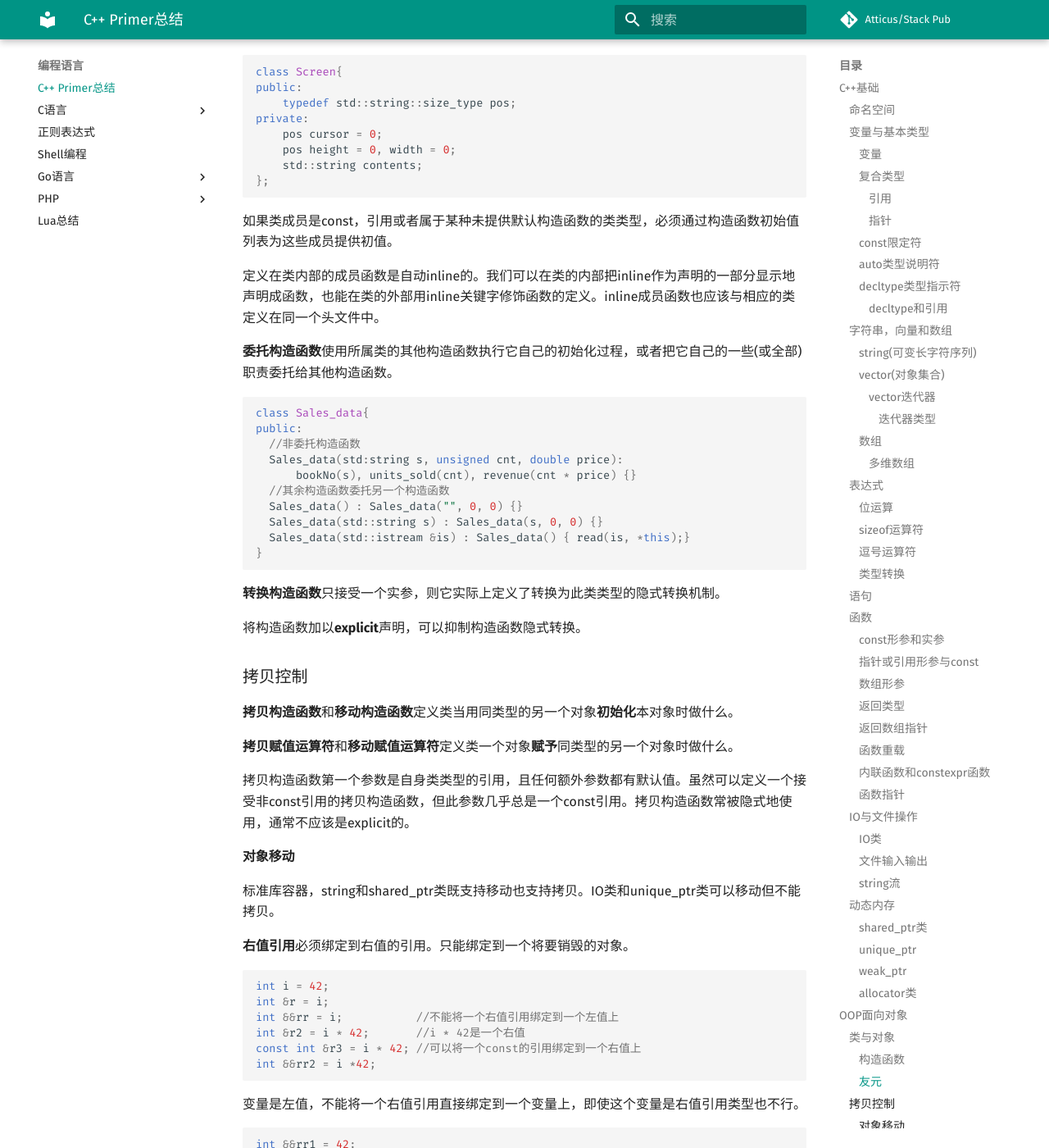
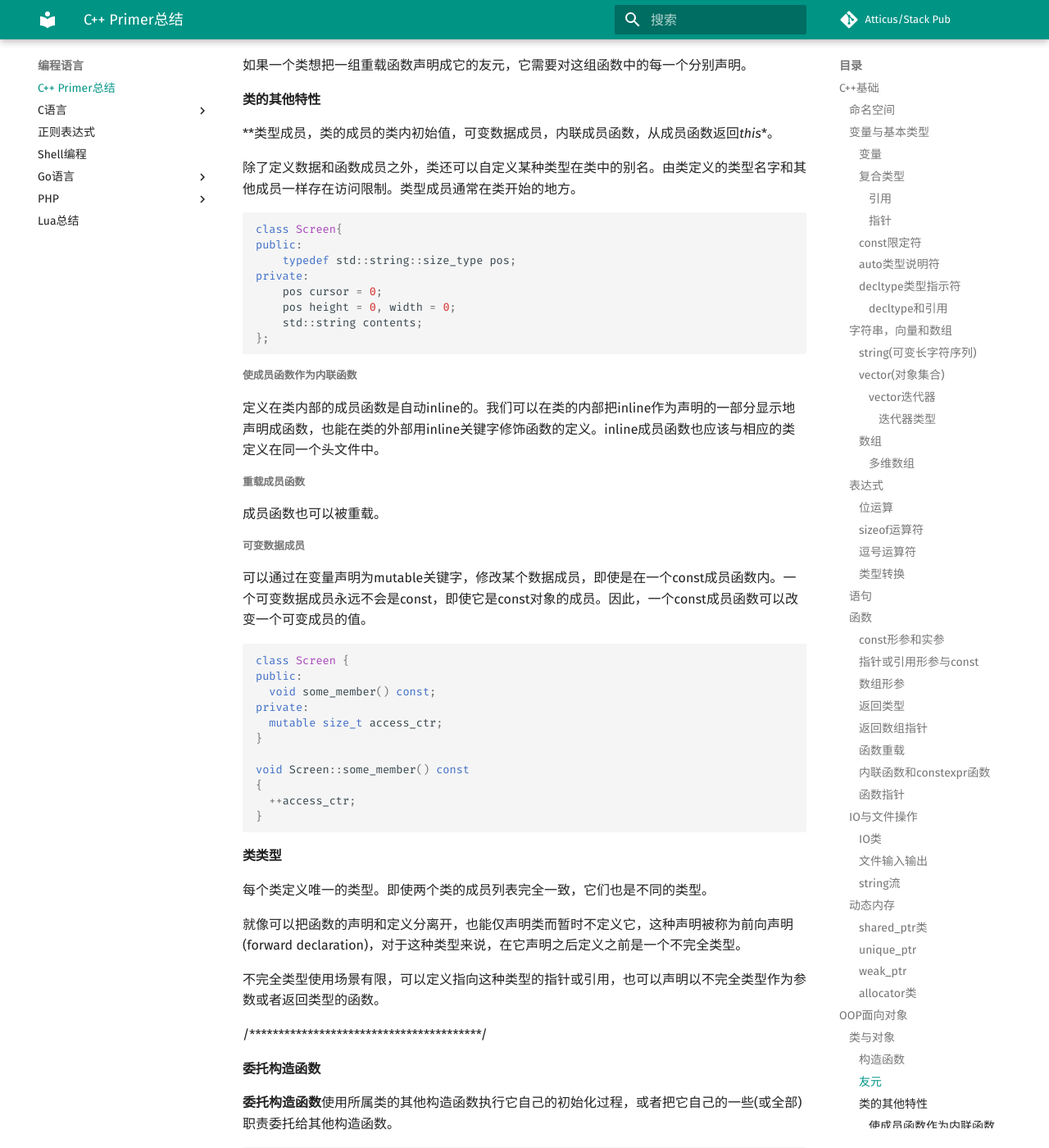
Before and after one commit to opfanswyx/StackPub, an MkDocs documentation site: the page built from docs/cplus/c++_primer.md, in a window 1280 px wide and 1400 px high, scrolled down 18540 px. Shown: the whole window at 82% size. Built offline with MkDocs 1.6.1 and Material for MkDocs 9.7.7, drawn with Linux system fonts in a browser that asks for light colours; comment, search, counter and statistics services are not loaded; some of the changed text lies outside the part shown.

````diff
--- a/docs/cplus/c++_primer.md
+++ b/docs/cplus/c++_primer.md
@@ -668,13 +668,20 @@ struct与class定义类的唯一区别是默认的访问权限不一样。使用
 
 在c++11标准中，如果我们需要默认行为，那么可以通过在参数列表后面加上**= default**来要求编译器生成构造函数，其中= default既可以和声明一起出现在类内部，也可以出现在类外部。如果=default在类的内部，则默认构造函数是内联的，如果在内的外部，则默认是不内联的。
 
+如果类成员是const，引用或者属于某种未提供默认构造函数的类类型，必须通过构造函数初始值列表为这些成员提供初值。
+
 #### 友元
 
 类可以允许其他类或者函数访问它的非公有成员，方式是令其他类或者函数成为它的友元(friend)。一般来说最好在类开始或者结束前的位置集中声明友元。
 
 友元的声明仅仅指定了访问的权限，而非一个通常意义上的函数声明。通常把友元的声明与类本身放置在同一个头文件中。
 
-类型成员，类的成员的类内初始值，可变数据成员，内联成员函数，从成员函数返回*this。
+如果一个类指定类友元类，则友元类的成员函数可以访问此类包含非公有成员在内的所有成员。
+
+如果一个类想把一组重载函数声明成它的友元，它需要对这组函数中的每一个分别声明。
+
+#### 类的其他特性
+**类型成员，类的成员的类内初始值，可变数据成员，内联成员函数，从成员函数返回*this**。
 
 除了定义数据和函数成员之外，类还可以自定义某种类型在类中的别名。由类定义的类型名字和其他成员一样存在访问限制。类型成员通常在类开始的地方。
 
@@ -688,10 +695,37 @@ private:
     std::string contents;
 };
 ```
-如果类成员是const，引用或者属于某种未提供默认构造函数的类类型，必须通过构造函数初始值列表为这些成员提供初值。
-
+##### 使成员函数作为内联函数
 定义在类内部的成员函数是自动inline的。我们可以在类的内部把inline作为声明的一部分显示地声明成函数，也能在类的外部用inline关键字修饰函数的定义。inline成员函数也应该与相应的类定义在同一个头文件中。
 
+##### 重载成员函数
+成员函数也可以被重载。
+
+##### 可变数据成员
+可以通过在变量声明为mutable关键字，修改某个数据成员，即使是在一个const成员函数内。一个可变数据成员永远不会是const，即使它是const对象的成员。因此，一个const成员函数可以改变一个可变成员的值。
+```cpp
+class Screen {
+public:
+  void some_member() const;
+private:
+  mutable size_t access_ctr;
+}
+
+void Screen::some_member() const
+{
+  ++access_ctr;
+}
+```
+
+#### 类类型
+每个类定义唯一的类型。即使两个类的成员列表完全一致，它们也是不同的类型。
+
+就像可以把函数的声明和定义分离开，也能仅声明类而暂时不定义它，这种声明被称为前向声明(forward declaration)，对于这种类型来说，在它声明之后定义之前是一个不完全类型。
+
+不完全类型使用场景有限，可以定义指向这种类型的指针或引用，也可以声明以不完全类型作为参数或者返回类型的函数。
+
+/****************************************/
+#### 委托构造函数
 **委托构造函数**使用所属类的其他构造函数执行它自己的初始化过程，或者把它自己的一些(或全部)职责委托给其他构造函数。
 ```cpp
 class Sales_data{
````
